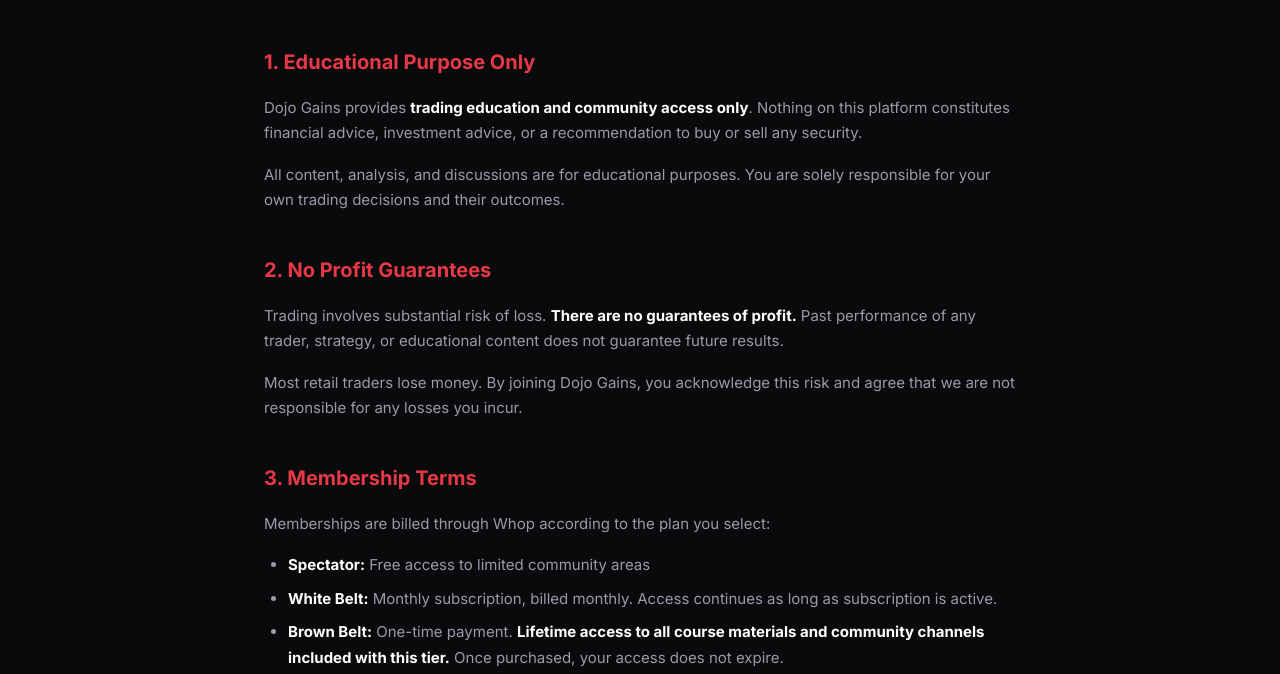
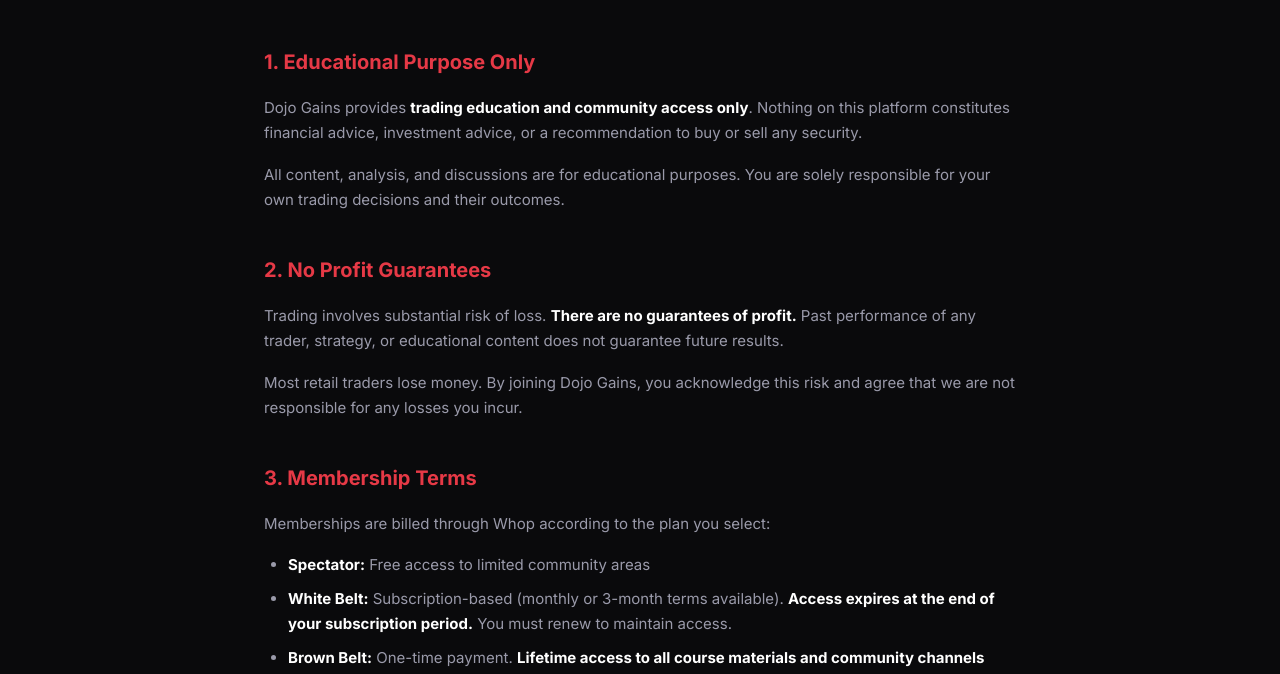
Before and after one commit to wongisaiah924-hub/dojogains, a plain HTML site: page terms.html in a window 1280 px wide. Shown: the part 274-948 px from the top of the page. Drawn offline with Linux system fonts and the light colour scheme.

Commit message:
Clarify White Belt access expires with subscription

```diff
--- a/terms.html
+++ b/terms.html
@@ -206,7 +206,7 @@
         <p>Memberships are billed through Whop according to the plan you select:</p>
         <ul>
             <li><strong>Spectator:</strong> Free access to limited community areas</li>
-            <li><strong>White Belt:</strong> Monthly subscription, billed monthly. Access continues as long as subscription is active.</li>
+            <li><strong>White Belt:</strong> Subscription-based (monthly or 3-month terms available). <strong>Access expires at the end of your subscription period.</strong> You must renew to maintain access.</li>
             <li><strong>Brown Belt:</strong> One-time payment. <strong>Lifetime access to all course materials and community channels included with this tier.</strong> Once purchased, your access does not expire.</li>
             <li><strong>Black Belt:</strong> By application only, terms discussed individually</li>
         </ul>
```
